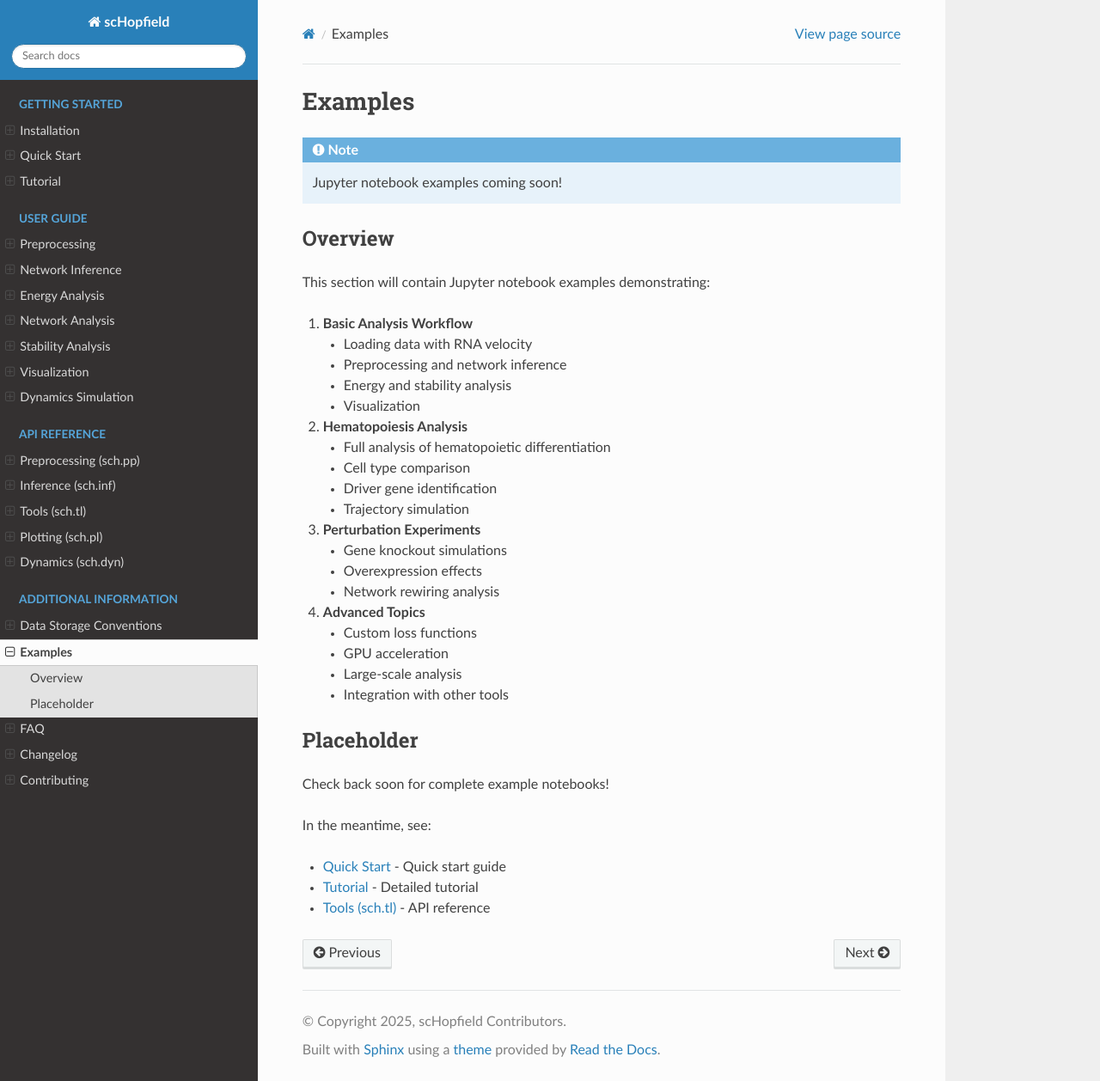
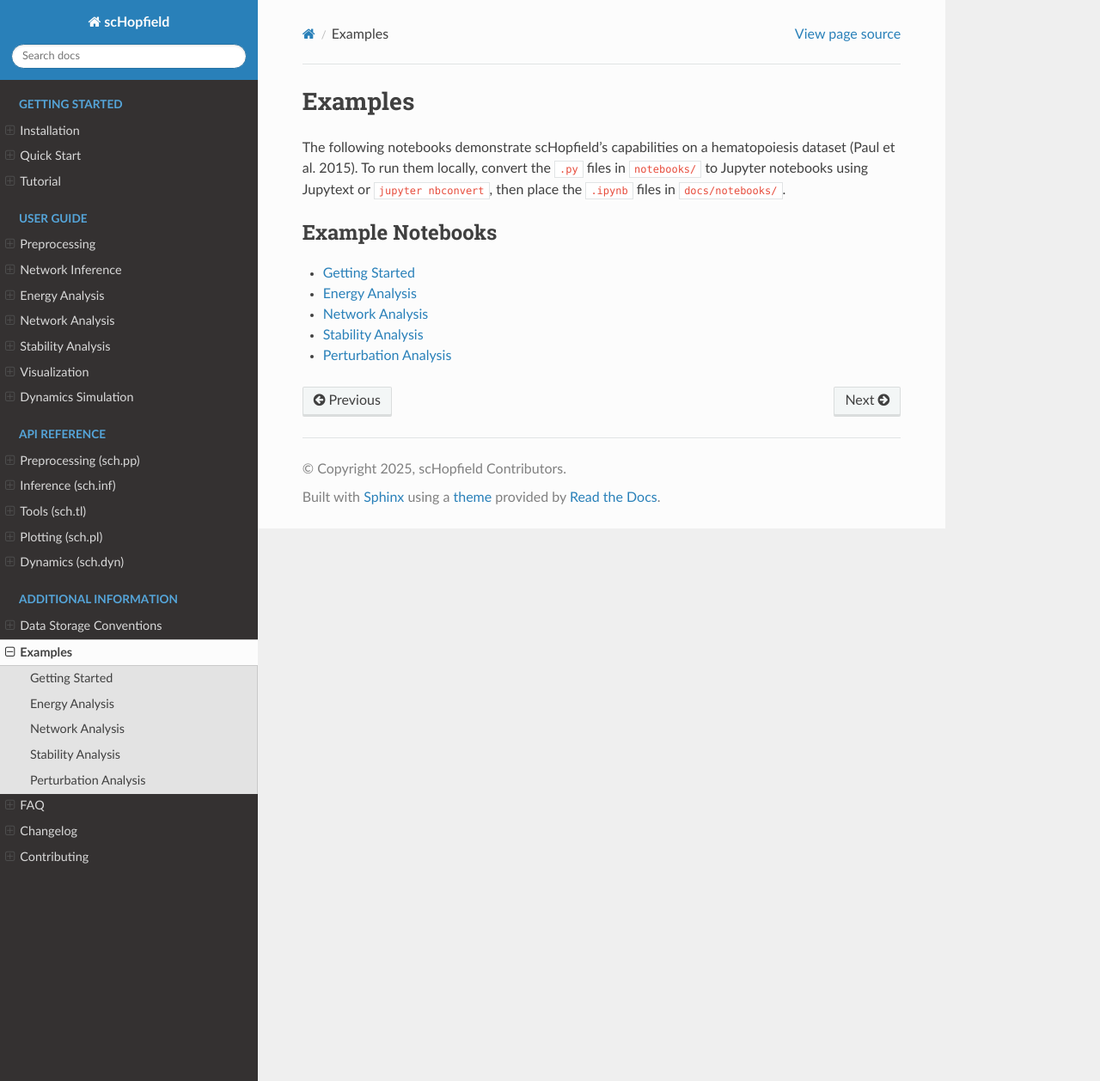
Before and after one commit to Bernaljp/scHopfield, a Sphinx documentation site: the page built from docs/examples.rst, in a window 1280 px wide and 1258 px high. Shown: the whole window at 86% size. Built offline with Sphinx 7.4.7 and the Read the Docs theme 3.1.0, drawn with Linux system fonts in a browser that asks for light colours.

Commit message:
Starting adding example notebooks to documentation

```diff
--- a/docs/conf.py
+++ b/docs/conf.py
@@ -65,7 +65,10 @@ templates_path = ['_templates']
 exclude_patterns = ['_build', 'Thumbs.db', '.DS_Store', 'README.md']
 
 # The suffix(es) of source filenames.
-source_suffix = '.rst'
+source_suffix = {
+    '.rst': None,
+    '.ipynb': 'nbsphinx',
+}
 
 # The master toctree document.
 master_doc = 'index'
--- a/docs/examples.rst
+++ b/docs/examples.rst
@@ -1,48 +1,17 @@
 Examples
 ========
 
-.. note::
-   Jupyter notebook examples coming soon!
+The following notebooks demonstrate scHopfield's capabilities on a hematopoiesis
+dataset (Paul et al. 2015).  To run them locally, convert the ``.py`` files in
+``notebooks/`` to Jupyter notebooks using Jupytext or ``jupyter nbconvert``,
+then place the ``.ipynb`` files in ``docs/notebooks/``.
 
-Overview
---------
+.. toctree::
+   :maxdepth: 1
+   :caption: Example Notebooks
 
-This section will contain Jupyter notebook examples demonstrating:
-
-1. **Basic Analysis Workflow**
-
-   - Loading data with RNA velocity
-   - Preprocessing and network inference
-   - Energy and stability analysis
-   - Visualization
-
-2. **Hematopoiesis Analysis**
-
-   - Full analysis of hematopoietic differentiation
-   - Cell type comparison
-   - Driver gene identification
-   - Trajectory simulation
-
-3. **Perturbation Experiments**
-
-   - Gene knockout simulations
-   - Overexpression effects
-   - Network rewiring analysis
-
-4. **Advanced Topics**
-
-   - Custom loss functions
-   - GPU acceleration
-   - Large-scale analysis
-   - Integration with other tools
-
-Placeholder
------------
-
-Check back soon for complete example notebooks!
-
-In the meantime, see:
-
-- :doc:`quickstart` - Quick start guide
-- :doc:`tutorial` - Detailed tutorial
-- :doc:`api/tools` - API reference
+   notebooks/01_getting_started
+   notebooks/02_energy_analysis
+   notebooks/03_network_analysis
+   notebooks/04_stability_analysis
+   notebooks/05_perturbation_analysis
```
Also changed, not shown: docs/notebooks/01_getting_started.rst (added, +37 -0 lines), docs/notebooks/02_energy_analysis.rst (added, +16 -0 lines), docs/notebooks/03_network_analysis.rst (added, +17 -0 lines), docs/notebooks/04_stability_analysis.rst (added, +16 -0 lines), docs/notebooks/05_perturbation_analysis.rst (added, +16 -0 lines), docs/notebooks/index.rst (added, +19 -0 lines), 1 other file.
